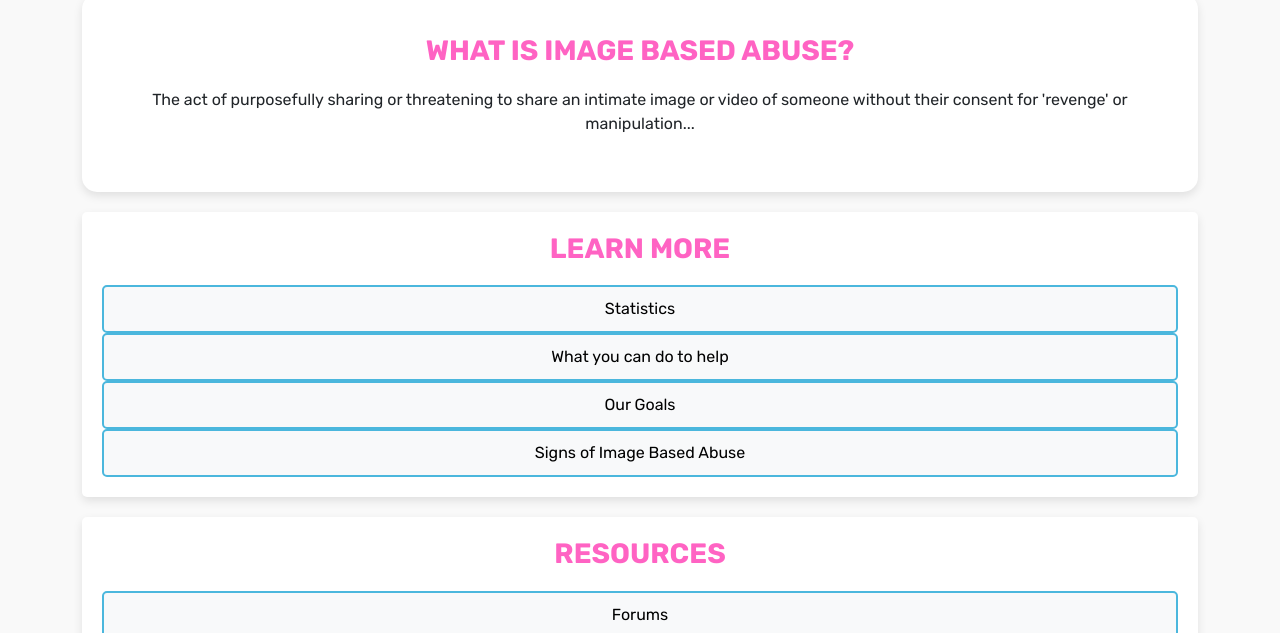
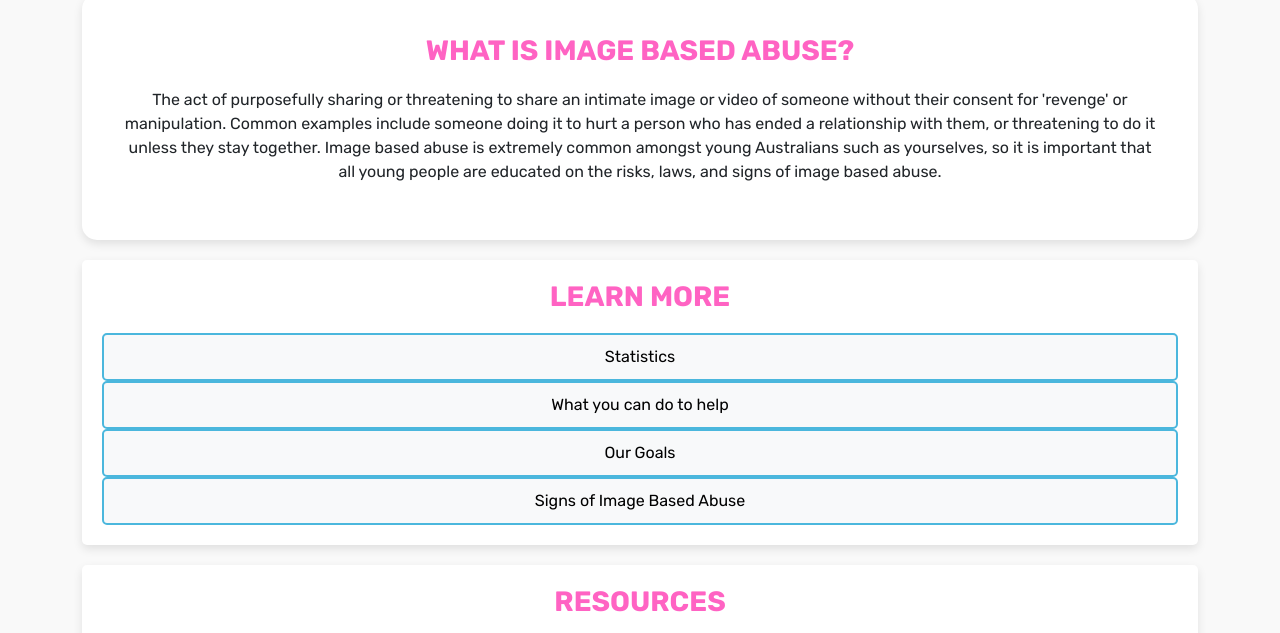
Before and after one commit to Aqua130/EIBA, a plain HTML site: page index.html in a window 1280 px wide. Shown: the part 102-735 px from the top of the page. Drawn offline with nearby package versions, Linux system fonts and the light colour scheme.

Commit message:
Update index.html

```diff
--- a/index.html
+++ b/index.html
@@ -3,7 +3,7 @@
 <head>
     <meta charset="UTF-8">
     <meta name="viewport" content="width=device-width, initial-scale=1.0">
-    <title>Ending Image-Based Abuse</title>
+    <title>Ending Image-Based Abuse Home</title>
 
     <!-- Bootstrap CSS -->
     <link href="https://cdn.jsdelivr.net/npm/bootstrap@5.3.3/dist/css/bootstrap.min.css" rel="stylesheet">
@@ -137,7 +137,7 @@
 <div class="container mt-5 pt-5">
     <div class="full-width-section">
         <h2 class="section-title">WHAT IS IMAGE BASED ABUSE?</h2>
-        <p>The act of purposefully sharing or threatening to share an intimate image or video of someone without their consent for 'revenge' or manipulation...</p>
+        <p>The act of purposefully sharing or threatening to share an intimate image or video of someone without their consent for 'revenge' or manipulation. Common examples include someone doing it to hurt a person who has ended a relationship with them, or threatening to do it unless they stay together. Image based abuse is extremely common amongst young Australians such as yourselves, so it is important that all young people are educated on the risks, laws, and signs of image based abuse.</p>
     </div>
 
     <div class="section-container">
```
